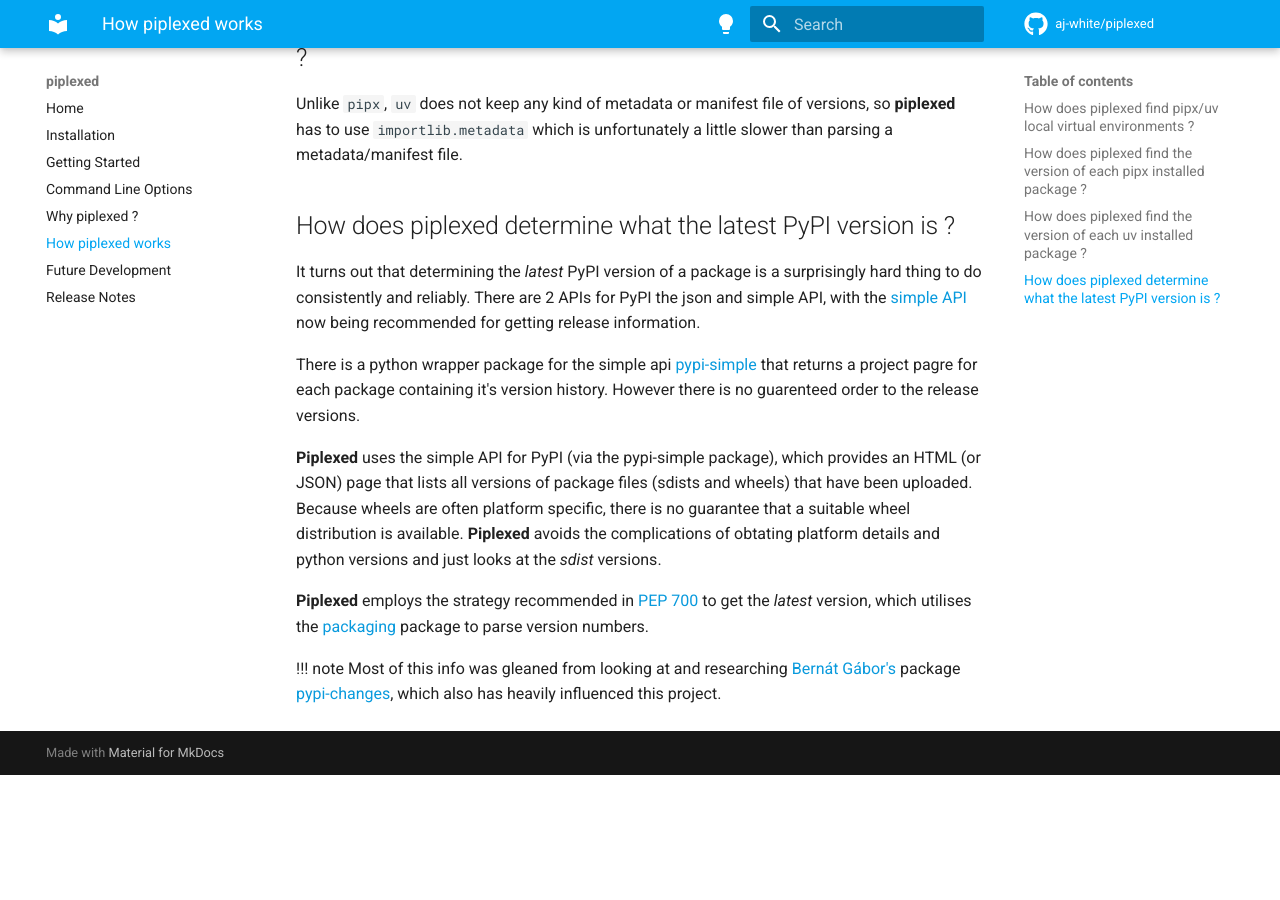
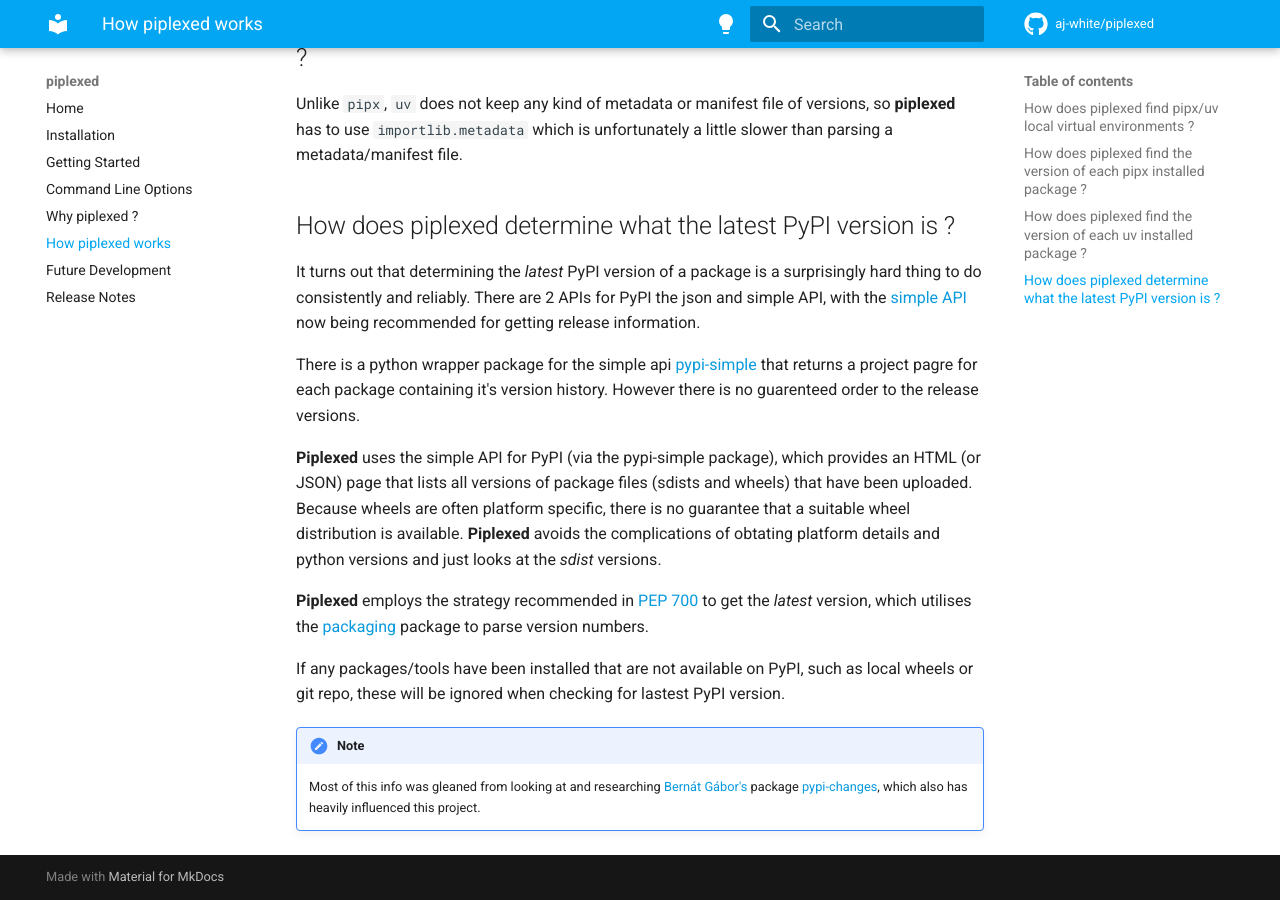
Before and after one commit to aj-white/piplexed, an MkDocs documentation site: the page built from docs/How-piplexed-works.md, in a window 1280 px wide and 900 px high, scrolled down 601 px. Built offline with MkDocs 1.6.1 and Material for MkDocs 9.7.7, drawn with Linux system fonts in a browser that asks for light colours; comment, search, counter and statistics services are not loaded; before the commit the page ends 1376 px from its top, so only the background shows below that.

Commit message:
📝add references to non pypi installed tools

```diff
--- a/docs/How-piplexed-works.md
+++ b/docs/How-piplexed-works.md
@@ -29,5 +29,8 @@
 
 **Piplexed** employs the strategy recommended in [PEP 700](https://peps.python.org/pep-0700/) to get the *latest* version, which utilises the [packaging](https://github.com/pypa/packaging) package to parse version numbers.
 
-!!! note
-    Most of this info was gleaned from looking at and researching [Bernát Gábor's](https://github.com/gaborbernat) package [pypi-changes](https://github.com/gaborbernat/pypi_changes), which also has heavily influenced this project.
+If any packages/tools have been installed that are not available on PyPI, such as local wheels or git repo, these will be ignored when checking for lastest PyPI version.
+
+/// note
+Most of this info was gleaned from looking at and researching [Bernát Gábor's](https://github.com/gaborbernat) package [pypi-changes](https://github.com/gaborbernat/pypi_changes), which also has heavily influenced this project.
+///
```
Also changed, not shown: docs/Command-line-options.md (+1 -1 lines).
